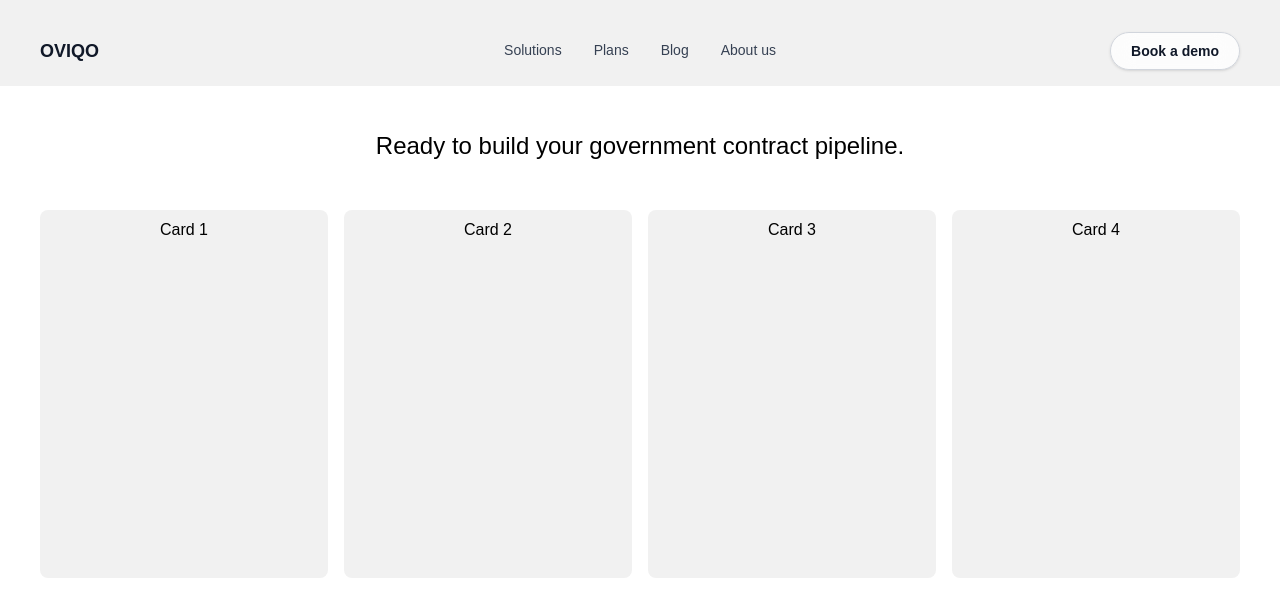
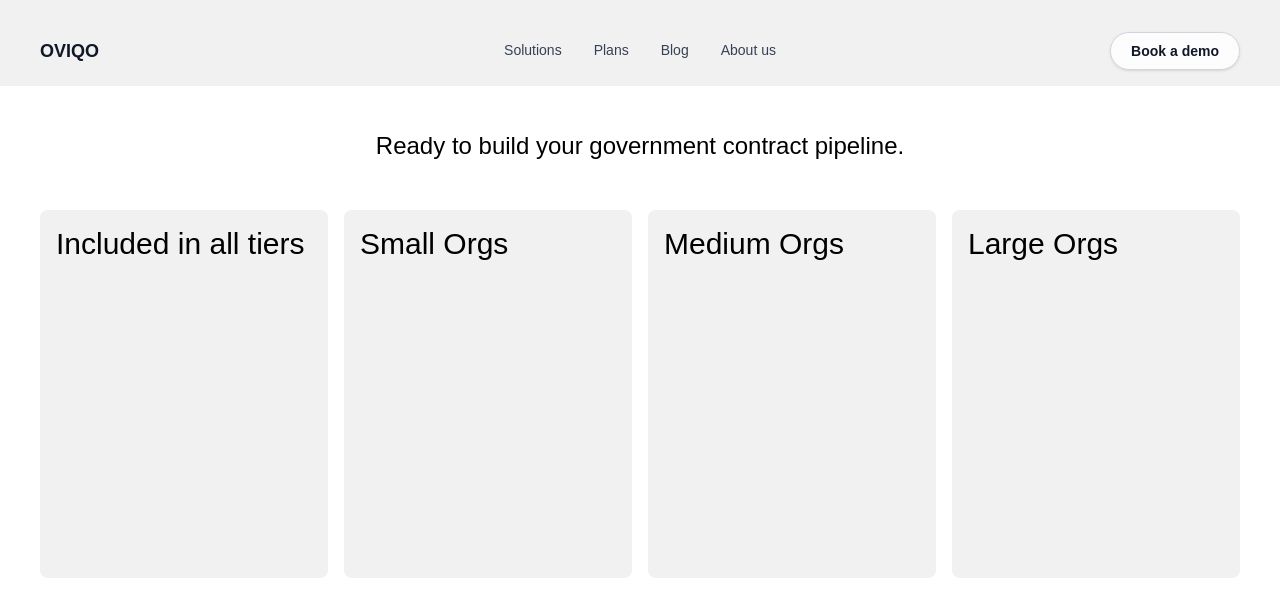
Before and after one commit to Oviqo-dev/oviqo-web, a Next.js app: page /plans in a window 1280 px wide. Shown: the top 616 px of the page. Built offline with nearby package versions, Linux system fonts and the light colour scheme.

Commit message:
updated the plans

```diff
--- a/app/contact/page.tsx
+++ b/app/contact/page.tsx
@@ -105,7 +105,7 @@ export default function Contact(){
         </header>
       </div>
       <main className="mx-auto mt-5">
-         <h1 className="mt-3 text-slate-600 text-center text-3xl"> Don&Apos;t be Shy </h1>
+         <h1 className="mt-3 text-slate-600 text-center text-3xl"> Don&apos;t be Shy </h1>
         <div className='flex gap-10 '>
           <div className='mt-35 -ml-25'>
             <h2 className="flex items-center text-6xl font-bold text-slate-500 text-left gap-4"> Get in
--- a/app/plans/page.tsx
+++ b/app/plans/page.tsx
@@ -113,10 +113,10 @@ export default function Plans() {
               <h1 className="text-2xl">Ready to build your government contract pipeline.</h1>
             </div>
             <div className="flex p-2 h-auto  min-h-100">
-              <div className="flex-1 bg-[#f1f1f1] m-2 rounded-lg text-center h-auto pt-2">Card 1</div>
-              <div className="flex-1 bg-[#f1f1f1] m-2 rounded-lg text-center h-auto pt-2">Card 2</div>
-              <div className="flex-1 bg-[#f1f1f1] m-2 rounded-lg text-center h-auto pt-2">Card 3</div>
-              <div className="flex-1 bg-[#f1f1f1] m-2 rounded-lg text-center h-auto pt-2">Card 4</div>
+              <div className="flex-1 bg-[#f1f1f1] m-2 rounded-lg text-left h-auto p-4 text-3xl">Included in all tiers</div>
+              <div className="flex-1 bg-[#f1f1f1] m-2 rounded-lg text-left h-auto p-4 text-3xl">Small Orgs</div>
+              <div className="flex-1 bg-[#f1f1f1] m-2 rounded-lg text-left h-auto p-4 text-3xl">Medium Orgs</div>
+              <div className="flex-1 bg-[#f1f1f1] m-2 rounded-lg text-left h-auto p-4 text-3xl">Large Orgs</div>
             </div>
           </div>
         </section>
```
